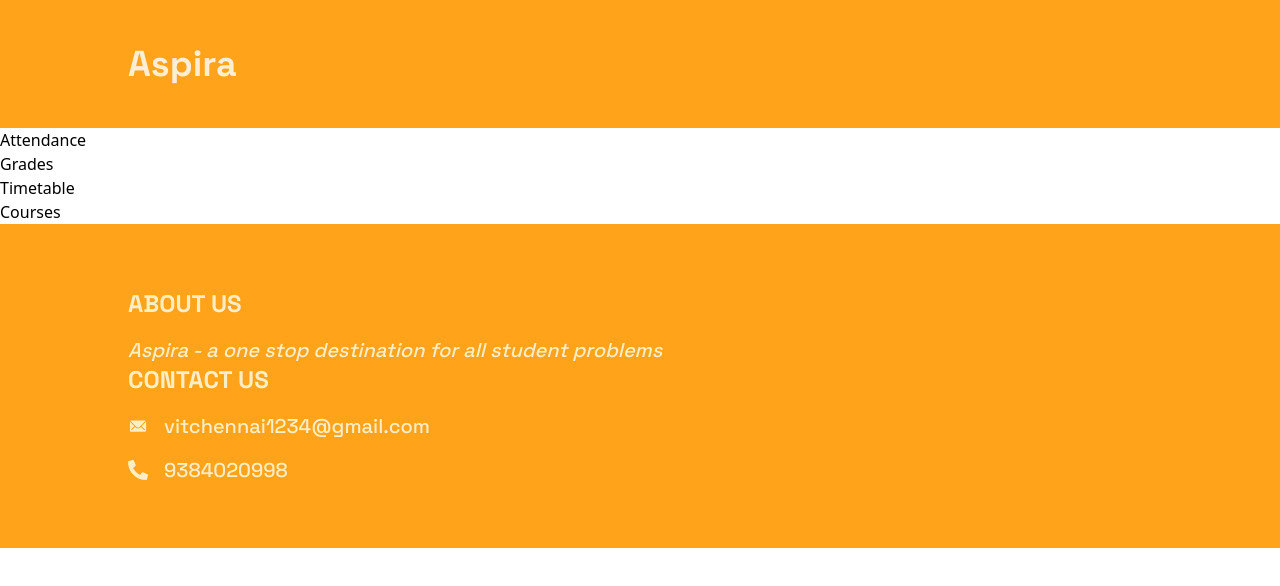
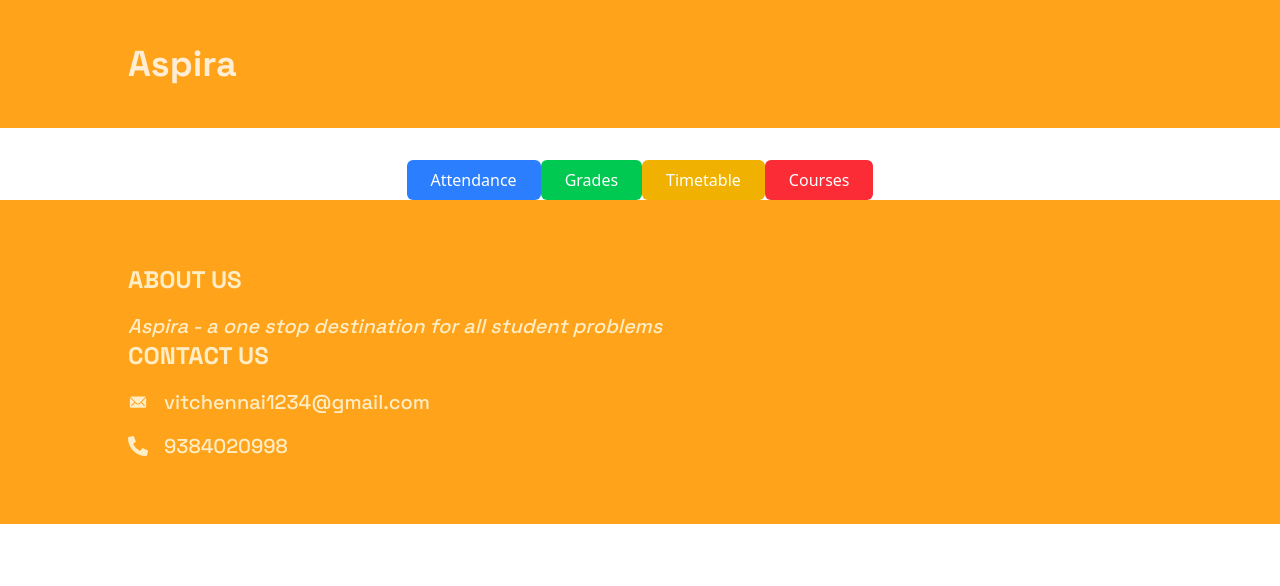
Before and after one commit to rrex971/aspira, a React (Vite) app: page /student in a window 1280 px wide. Shown: the top 586 px of the page. Built offline with nearby package versions, Linux system fonts and the light colour scheme.

Commit message:
attendance

```diff
--- a/src/screens/Student.jsx
+++ b/src/screens/Student.jsx
@@ -2,17 +2,31 @@ import { Link } from "react-router";
 
 const Student = () => {
     return (
-        <div>
-            <nav>
-                <ul>
-                    <li className><Link to="/Student-attendance">Attendance</Link></li>
-                    <li><Link to="/grades">Grades</Link></li>
-                    <li><Link to="/timetable">Timetable</Link></li>
-                    <li><Link to="/courses">Courses</Link></li>
-                </ul>
+        <div className="flex flex-col items-center mt-8">
+            <nav className="space-y-4">
+                <Link to="/student-attendance">
+                    <button className="bg-blue-500 text-white px-6 py-2 rounded-md hover:bg-blue-700 transition">
+                        Attendance
+                    </button>
+                </Link>
+                <Link to="/student-grades">
+                    <button className="bg-green-500 text-white px-6 py-2 rounded-md hover:bg-green-700 transition">
+                        Grades
+                    </button>
+                </Link>
+                <Link to="/timetable">
+                    <button className="bg-yellow-500 text-white px-6 py-2 rounded-md hover:bg-yellow-700 transition">
+                        Timetable
+                    </button>
+                </Link>
+                <Link to="/courses">
+                    <button className="bg-red-500 text-white px-6 py-2 rounded-md hover:bg-red-700 transition">
+                        Courses
+                    </button>
+                </Link>
             </nav>
         </div>
     );
-}
+};
 
 export default Student;
```
Also changed, not shown: src/screens/Student-grades.jsx (added).
